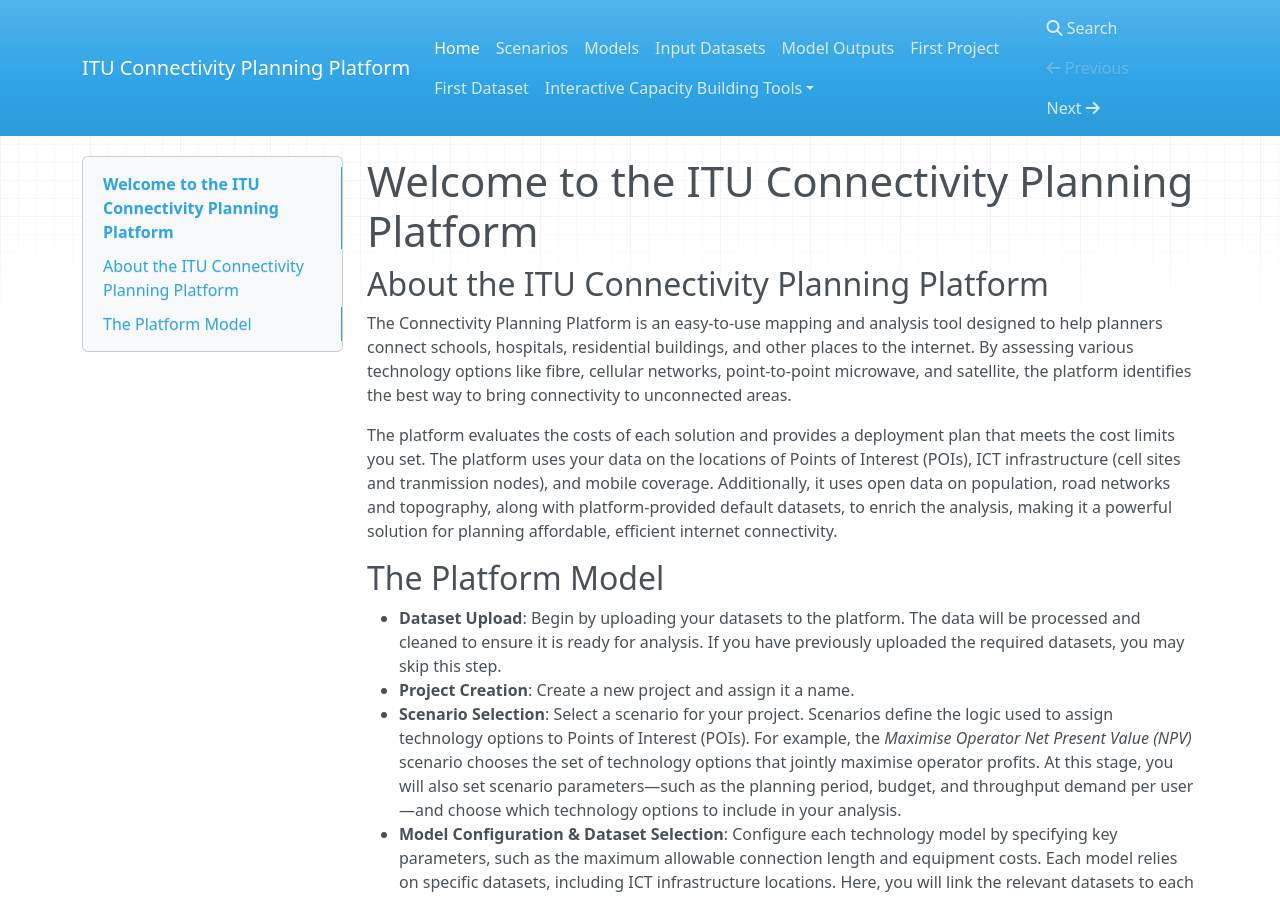
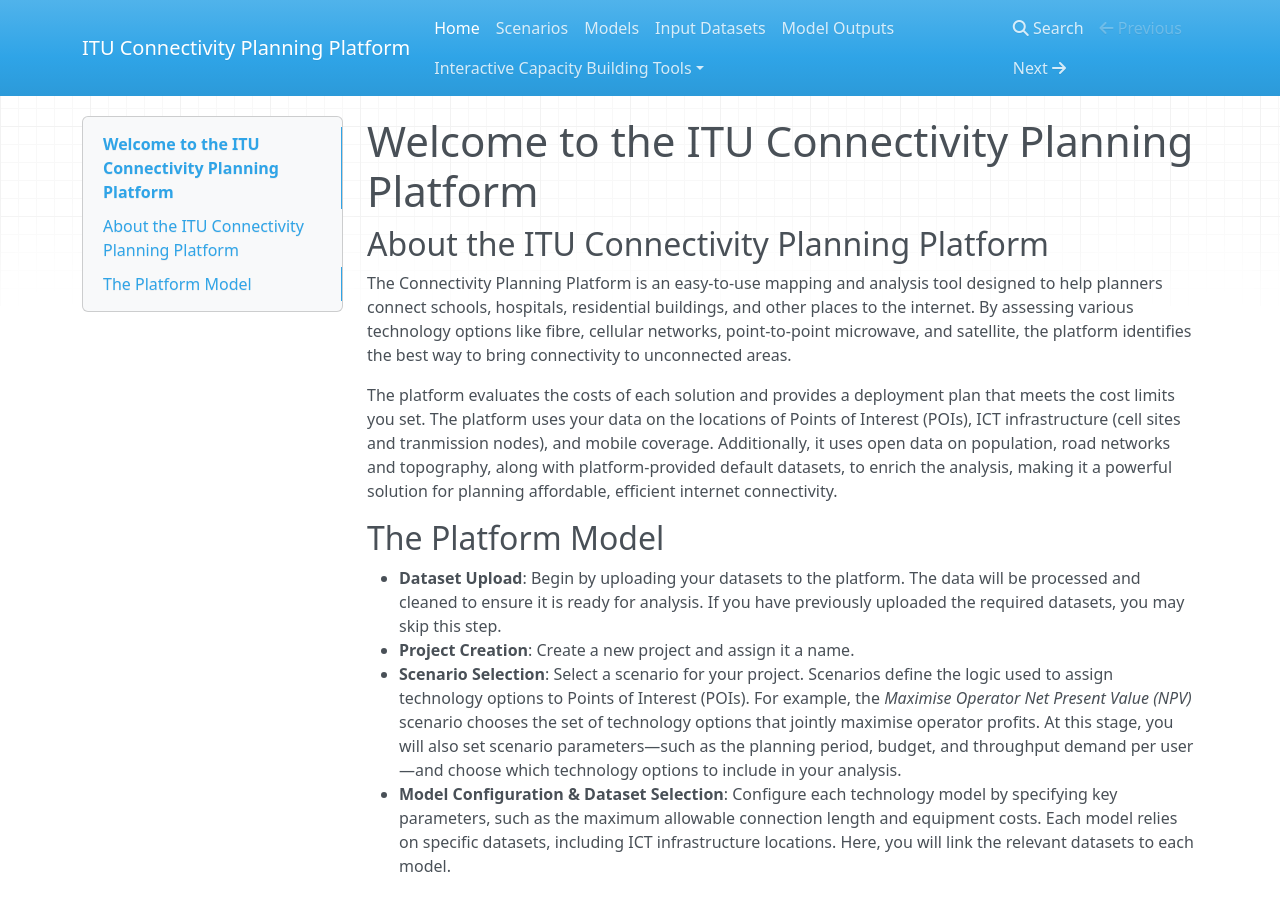
Before and after one commit to FNS-Division/cpp-user-guide, an MkDocs documentation site: the page built from docs/index.md, in a window 1280 px wide and 900 px high. Built offline with MkDocs 1.6.1, drawn with Linux system fonts in a browser that asks for light colours; nearby versions of some CDN libraries.

Commit message:
hide outdated pages

```diff
--- a/mkdocs.yml
+++ b/mkdocs.yml
@@ -5,8 +5,6 @@
   - Models: models.md
   - Input Datasets: inputdata.md
   - Model Outputs: outputs.md
-  - First Project: first-project.md
-  - First Dataset: first-dataset.md
   - Interactive Capacity Building Tools:
     - CPP Navigator: https://fns-division.github.io/CPP_interactive_navigator/
     - Technology Explorer: explorer/index.html
```
